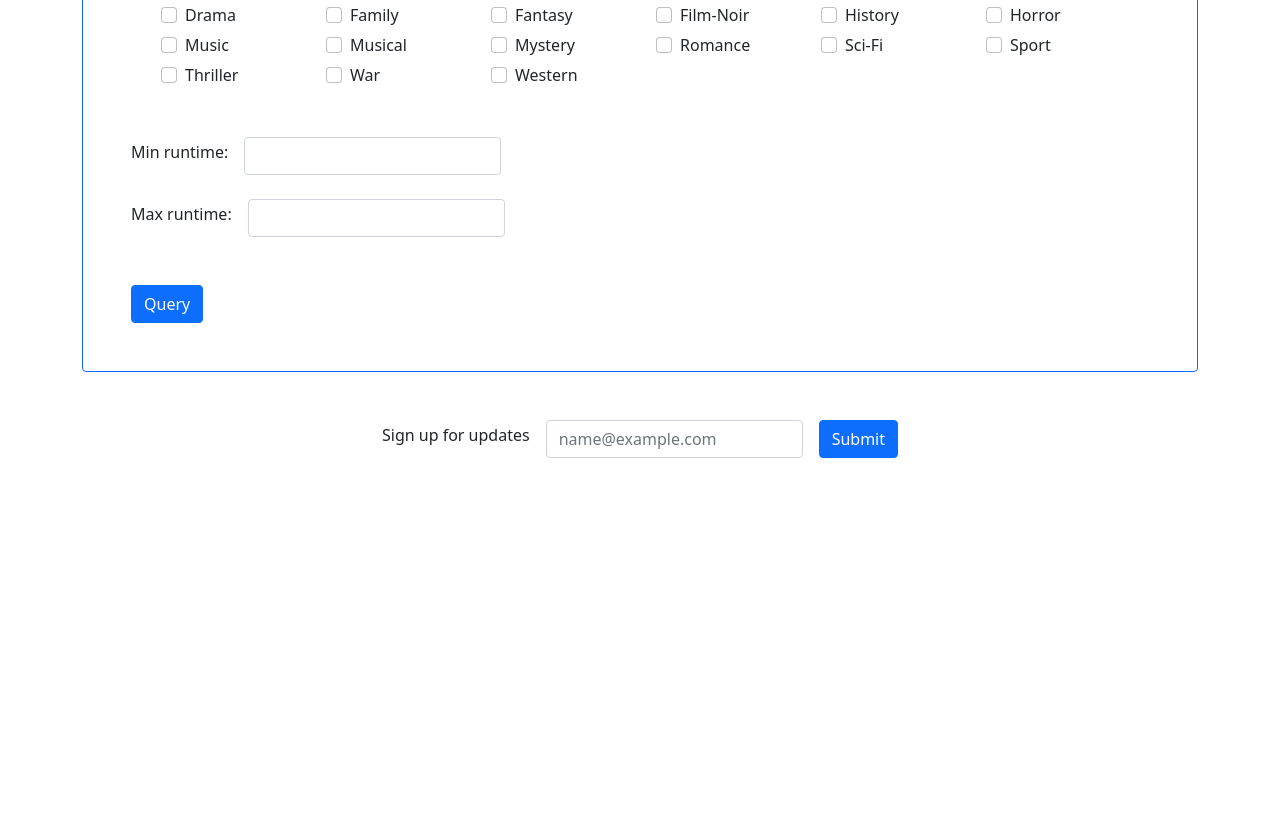
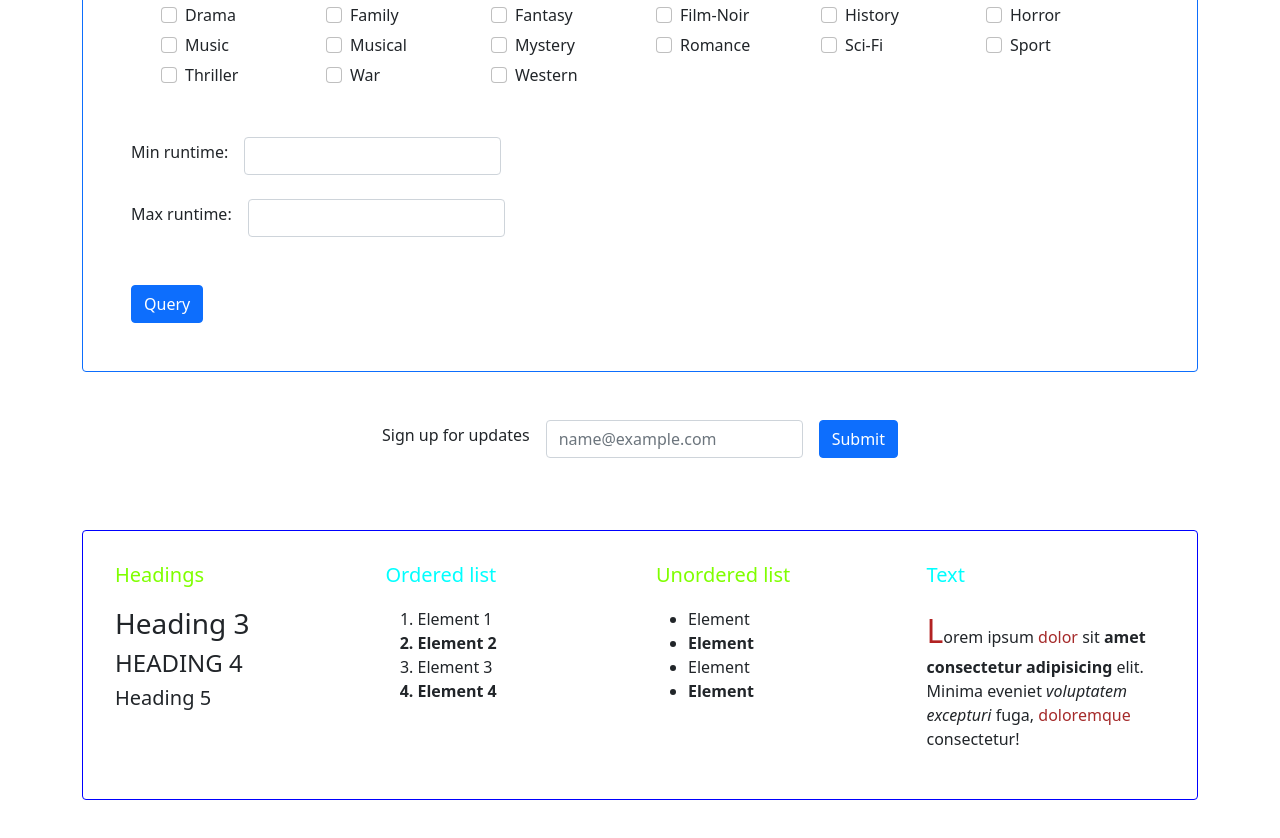
Before and after one commit to GunarsA/LU-TT1-Exam, a plain HTML site: page index.html in a window 1280 px wide. Shown: the part 186-1024 px from the top of the page. Before the commit the page ends 800 px from the top, so only its background shows below. Drawn offline with nearby package versions, Linux system fonts and the light colour scheme.

Commit message:
Add additional things

```diff
--- a/index.html
+++ b/index.html
@@ -64,8 +64,42 @@
             </form>
         </div>
 
-        <div class="container">
+        <div class="container mb-5">
             <div id="cardContainer" class="row row-cols-2 row-cols-lg-5 justify-content-center g-4">
+            </div>
+        </div>
+
+        <div id="demo" class="container">
+            <div>
+                <h5>Headings</h5>
+                <div>
+                    <h3>Heading 3</h3>
+                    <h4>Heading 4</h4>
+                    <h5>Heading 5</h5>
+                </div>
+            </div>
+            <div>
+                <h5>Ordered list</h5>
+                <ol>
+                    <li>Element 1</li>
+                    <li>Element 2</li>
+                    <li>Element 3</li>
+                    <li>Element 4</li>
+                </ol>
+            </div>
+            <div>
+                <h5>Unordered list</h5>
+                <ul>
+                    <li>Element</li>
+                    <li>Element</li>
+                    <li>Element</li>
+                    <li>Element</li>
+                </ul>
+            </div>
+            <div>
+                <h5>Text</h5>
+                <p>Lorem ipsum <span class="span">dolor</span> sit <strong>amet consectetur adipisicing</strong> elit. <br>
+                    Minima eveniet <em>voluptatem excepturi</em> fuga, <span class="span">doloremque</span> consectetur!</p>
             </div>
         </div>
     </div>
--- a/script.js
+++ b/script.js
@@ -65,7 +65,7 @@ function addEmailValidation() {
         event.preventDefault();
         event.stopPropagation();
 
-        this.classList.add("was-validated")
+        this.classList.add("was-validated");
       }
     },
     false
--- a/style.css
+++ b/style.css
@@ -0,0 +1,49 @@
+#demo {
+  display: flex;
+  flex-wrap: wrap;
+  padding: 2em;
+  gap: 2em;
+  border: solid 1px blue;
+  border-radius: 4px;
+  justify-content: space-between;
+}
+
+#demo > * {
+  flex: 1 0 150px;
+}
+
+#demo > :nth-child(2n) > :first-child {
+  color: aqua;
+}
+
+#demo > :nth-child(2n + 1) > :first-child {
+  color: chartreuse;
+}
+
+#demo ol > :nth-child(2n),
+#demo ul > :nth-child(2n) {
+  font-weight: bold;
+}
+
+#demo .span {
+  color: brown;
+}
+
+#demo h5 {
+  margin-bottom: 1em;
+}
+
+#demo p::first-letter {
+  color: firebrick;
+  font-size: 2em;
+}
+
+#demo h4 {
+  text-transform: uppercase;
+}
+
+@media print {
+  #demo {
+    display: none;
+  }
+}
```
